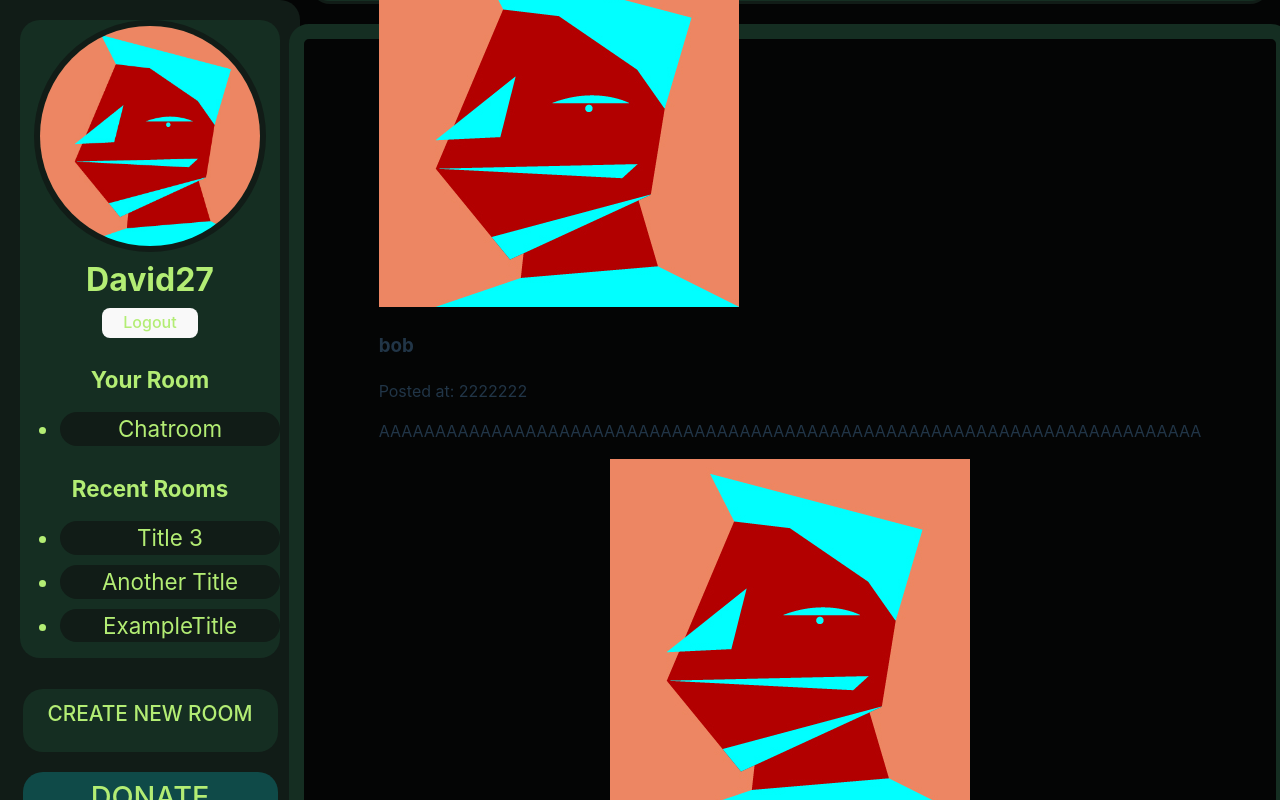
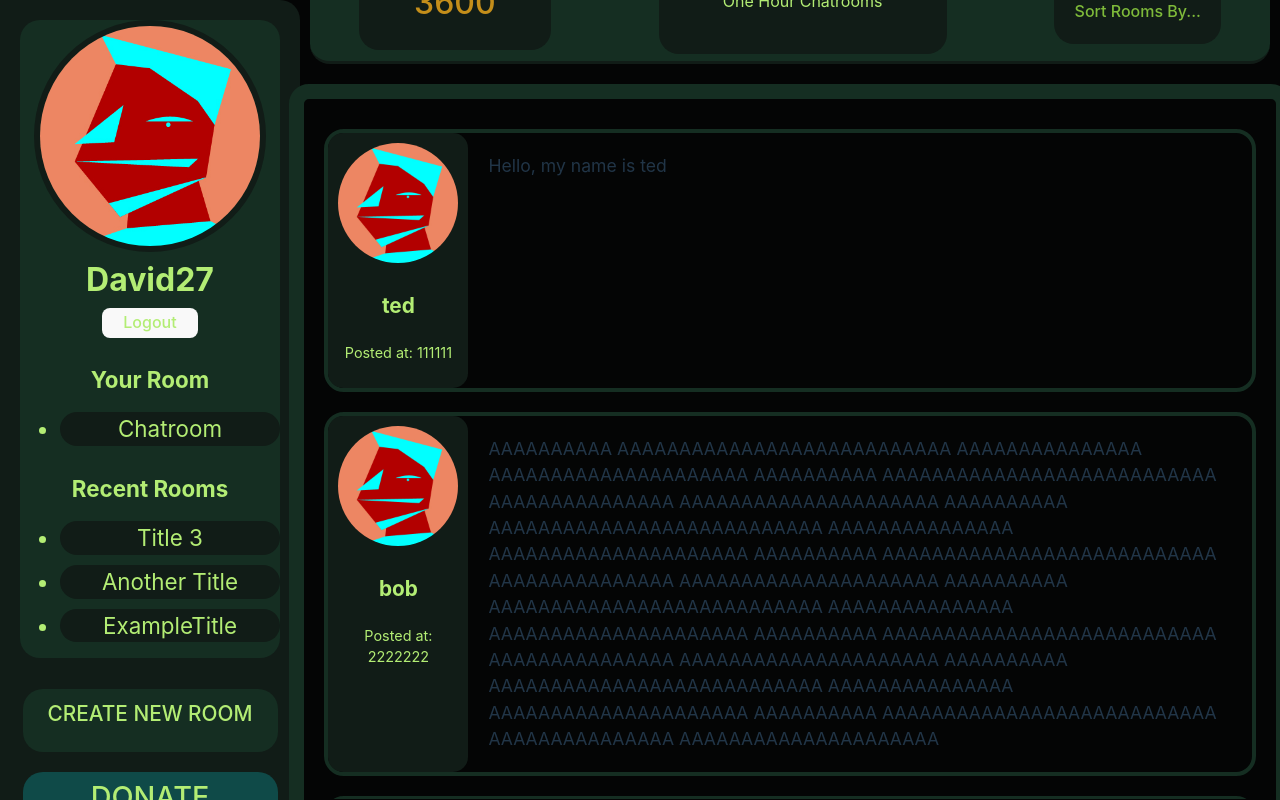
Before and after one commit to stevendreed/3600, a React (Vite) app in the folder client/: page /Chatroom/1 in a window 1280 px wide. Built offline with nearby package versions, Linux system fonts and the light colour scheme.

Commit message:
Chatroom message data is now stylized when rendering on the chatroom page. Need to add a user message input forum at the bottom

```diff
--- a/client/src/App.css
+++ b/client/src/App.css
@@ -471,7 +471,7 @@
 
 .chatroom-container {
   width: 97%;
-  height: 100%;
+  height: 85%;
   display: flex;
   flex-flow: column nowrap;
   justify-content: center;
@@ -481,6 +481,53 @@
   background-color: var(--darkBackground);
   border: 15px solid var(--lightBackground);
   border-radius: 20px;
+}
+
+.messages-container {
+  width: 100%;
+  height: 100%;
+  display: flex;
+  flex-flow: column nowrap;
+  overflow-y: scroll;
+}
+
+.single-message-container {
+  display: flex;
+  flex-flow: row nowrap;
+  border: 4px solid var(--lightBackground);
+  border-radius: 20px;
+  margin: 10px 0px 10px 0px;
+}
+
+.message-userInfo {
+  background-color: var(--medBackground);
+  border: 5px solid var();
+  border-radius: 15px;
+  padding: 10px;
+}
+
+.message-userInfo img {
+  border-radius: 100%;
+  width: 120px;
+}
+
+.message-userInfo h3 {
+  font-size: 1.3em;
+  color: var(--lightGreenChar);
+  width: 120px;
+  text-align: center;
+}
+
+.message-userInfo p {
+  font-size: .9em;
+  color: var(--lightGreenChar);
+  width: 120px;
+  text-align: center;
+}
+
+.message {
+  font-size: 1.1em;
+  margin: 20px;
 }
 
 /* ----------------------- CHATROOM ENDS ------------------------ */
--- a/client/src/components/ChatroomMessage/index.jsx
+++ b/client/src/components/ChatroomMessage/index.jsx
@@ -4,7 +4,7 @@ const ChatroomMessage = (item) => {
 
 // rendering poster's profile image, username, timestamp of message creation, and the message itself
 return (
-    <div className="message-container">
+    <div className="single-message-container">
         <div className="message-userInfo">
             <img src={item.image}></img>
             <h3>{item.username}</h3>
--- a/client/src/pages/Chatroom.jsx
+++ b/client/src/pages/Chatroom.jsx
@@ -22,7 +22,7 @@ const exampleChatRoom = {
     {
       _id: 2,
       username: "bob",
-      message: "AAAAAAAAAAAAAAAAAAAAAAAAAAAAAAAAAAAAAAAAAAAAAAAAAAAAAAAAAAAAAAAAAAAAAAAAA",
+      message: "AAAAAAAAAA AAAAAAAAAAAAAAAAAAAAAAAAAAA AAAAAAAAAAAAAAA AAAAAAAAAAAAAAAAAAAAA AAAAAAAAAA AAAAAAAAAAAAAAAAAAAAAAAAAAA AAAAAAAAAAAAAAA AAAAAAAAAAAAAAAAAAAAA AAAAAAAAAA AAAAAAAAAAAAAAAAAAAAAAAAAAA AAAAAAAAAAAAAAA AAAAAAAAAAAAAAAAAAAAA AAAAAAAAAA AAAAAAAAAAAAAAAAAAAAAAAAAAA AAAAAAAAAAAAAAA AAAAAAAAAAAAAAAAAAAAA AAAAAAAAAA AAAAAAAAAAAAAAAAAAAAAAAAAAA AAAAAAAAAAAAAAA AAAAAAAAAAAAAAAAAAAAA AAAAAAAAAA AAAAAAAAAAAAAAAAAAAAAAAAAAA AAAAAAAAAAAAAAA AAAAAAAAAAAAAAAAAAAAA AAAAAAAAAA AAAAAAAAAAAAAAAAAAAAAAAAAAA AAAAAAAAAAAAAAA AAAAAAAAAAAAAAAAAAAAA AAAAAAAAAA AAAAAAAAAAAAAAAAAAAAAAAAAAA AAAAAAAAAAAAAAA AAAAAAAAAAAAAAAAAAAAA",
       image: "/images/profileimgexample.jpg",
       timestamp: "2222222"
     },
@@ -50,6 +50,7 @@ const ChatRoom = () => {
 
     return (
       <div className="chatroom-container">
+        <div className='messages-container'>
         {exampleChatRoom.messages.map((item) => (
           <ChatroomMessage
             key={item._id}
@@ -62,6 +63,7 @@ const ChatRoom = () => {
           // using placeholder for developement
           />
         ))}
+        </div>
         {/* use userinput component to allow users to send messages to chatroom */}
       </div>
     );
```
